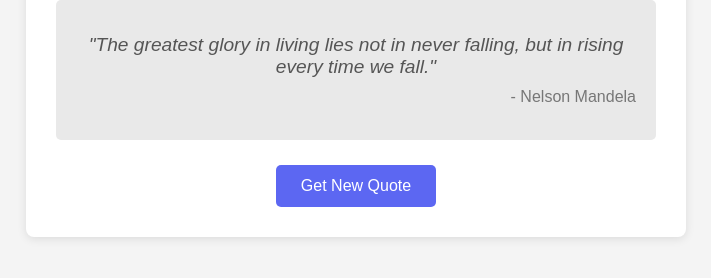
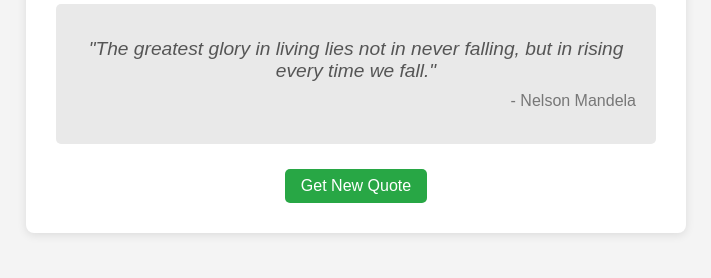
Before and after one commit to zlatozaraZlatkova/SEDO_Regular-Exam-1, a plain HTML site: page index.html in a window 1280 px wide. Shown: the part 328-606 px from the top of the page, without its empty margins (284-995 px from the left). Drawn offline with Linux system fonts and the light colour scheme.

Commit message:
Fix Change Button Style - Change button background color - Change button padding - Add log confirming button found

```diff
--- a/script.js
+++ b/script.js
@@ -27,13 +27,14 @@ function displayQuote() {
 // --- Event Listeners ---
 // Display a random quote when the button is clicked
 if (newQuoteButton) { // Check if button exists before adding listener
+    // *** Add log confirming button found ***
+    console.log("Button found, adding listener."); // NEW LINE
     newQuoteButton.addEventListener('click', displayQuote);
 } else {
     console.error("Button with ID 'new-quote-btn' not found.");
 }
 
 // --- Initial Load ---
-// Display a random quote on initial page load (optional, could be first quote)
-// We already have a static quote in HTML, so we don't call displayQuote() on load
+// We use the static quote in HTML on initial load.
 // If you wanted a random one on load, you'd uncomment the next line:
 // document.addEventListener('DOMContentLoaded', displayQuote);
--- a/style.css
+++ b/style.css
@@ -55,10 +55,10 @@ h1 {
 }
 
 button {
-    background-color: #5c67f2;
+    background-color: #28a745; /* Green */
     color: white;
     border: none;
-    padding: 12px 25px;
+    padding: 8px 16px; /* Smaller Padding */
     border-radius: 5px;
     cursor: pointer;
     font-size: 1em;
@@ -66,9 +66,9 @@ button {
 }
 
 button:hover {
-    background-color: #4a54c4;
+    background-color: #218838; /* Darker Green */
 }
 
 button:active {
-    background-color: #3e47a1;
+    background-color: #1e7e34; /* Even Darker Green */
 }
```
